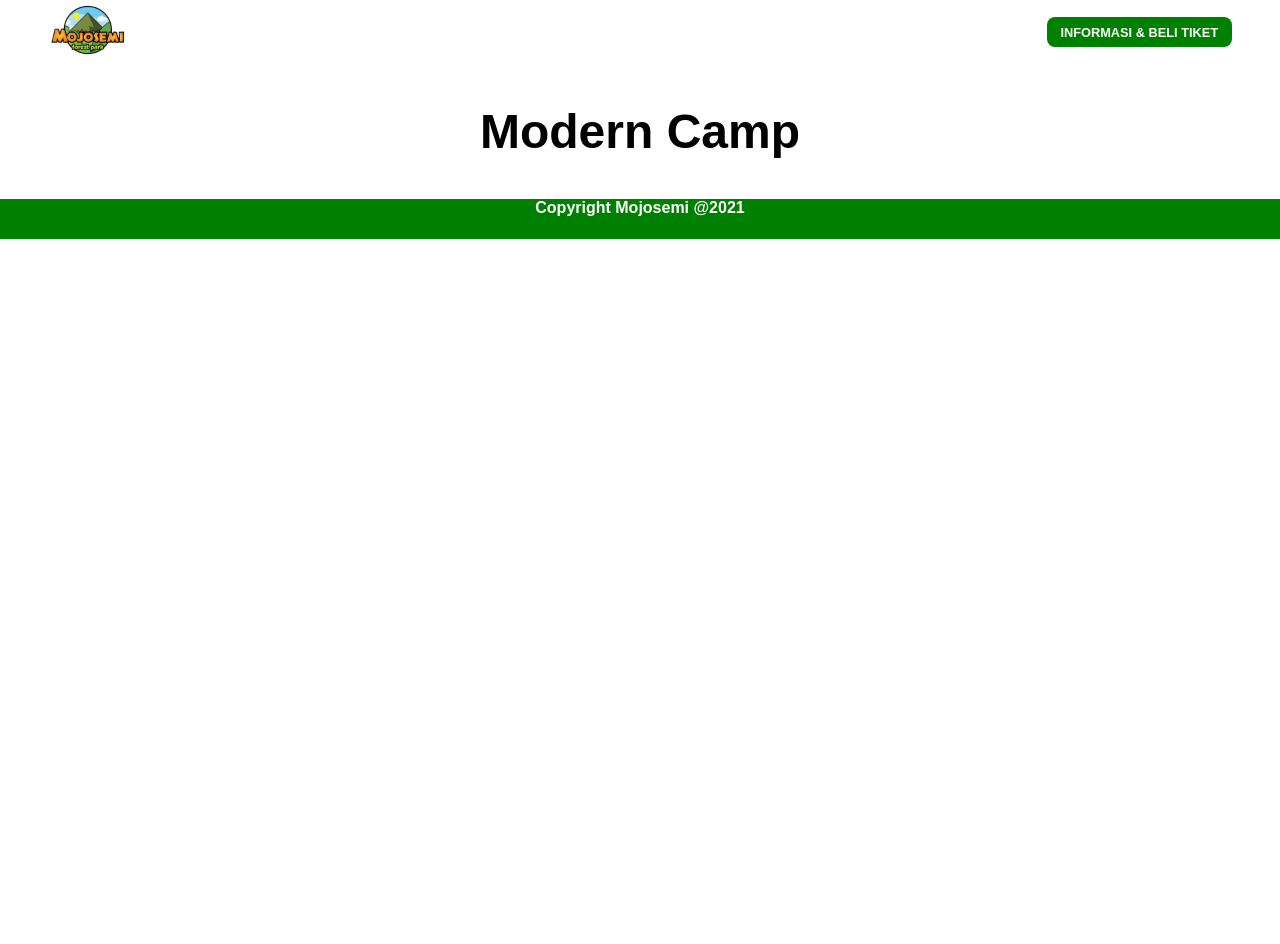
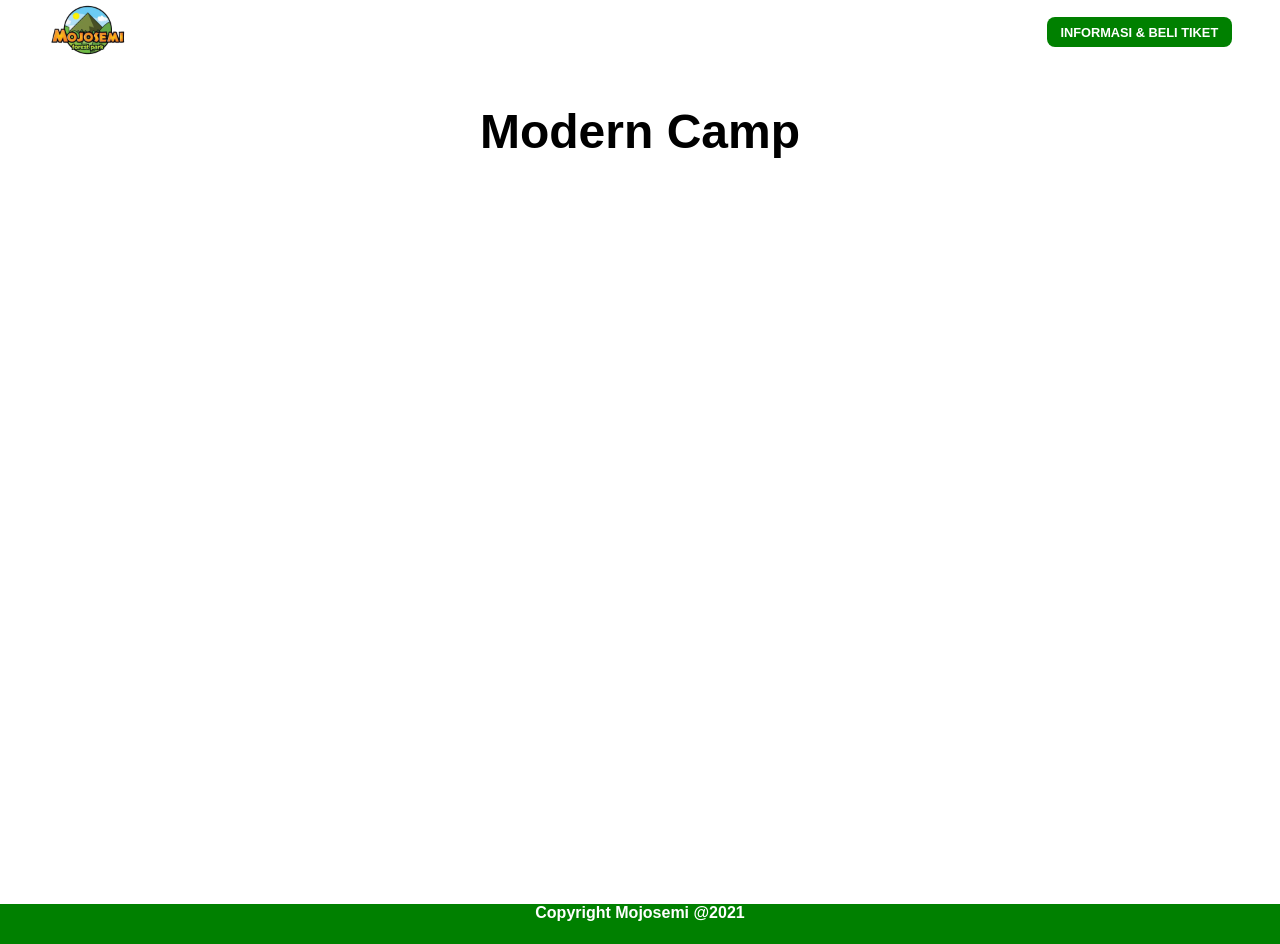
Before and after one commit to rizqyn9/mojosemi, a React (Vite) app: page /moderncamp in a window 1280 px wide. Before the commit the page ends 800 px from the top, so only its background shows below. Built offline with nearby package versions, Linux system fonts and the light colour scheme.

Commit message:
21121314

```diff
--- a/src/pages/Moderncamp.tsx
+++ b/src/pages/Moderncamp.tsx
@@ -3,7 +3,7 @@ import { ContactItem, IContactItem } from "../components/Contact";
 
 export default function ModernCamp(){
     return (
-        <section id='moderncamp'>
+        <section id='moderncamp' className='page'>
             <HomeCardSection {...Moderncamp}/>
         </section>
     )
```
